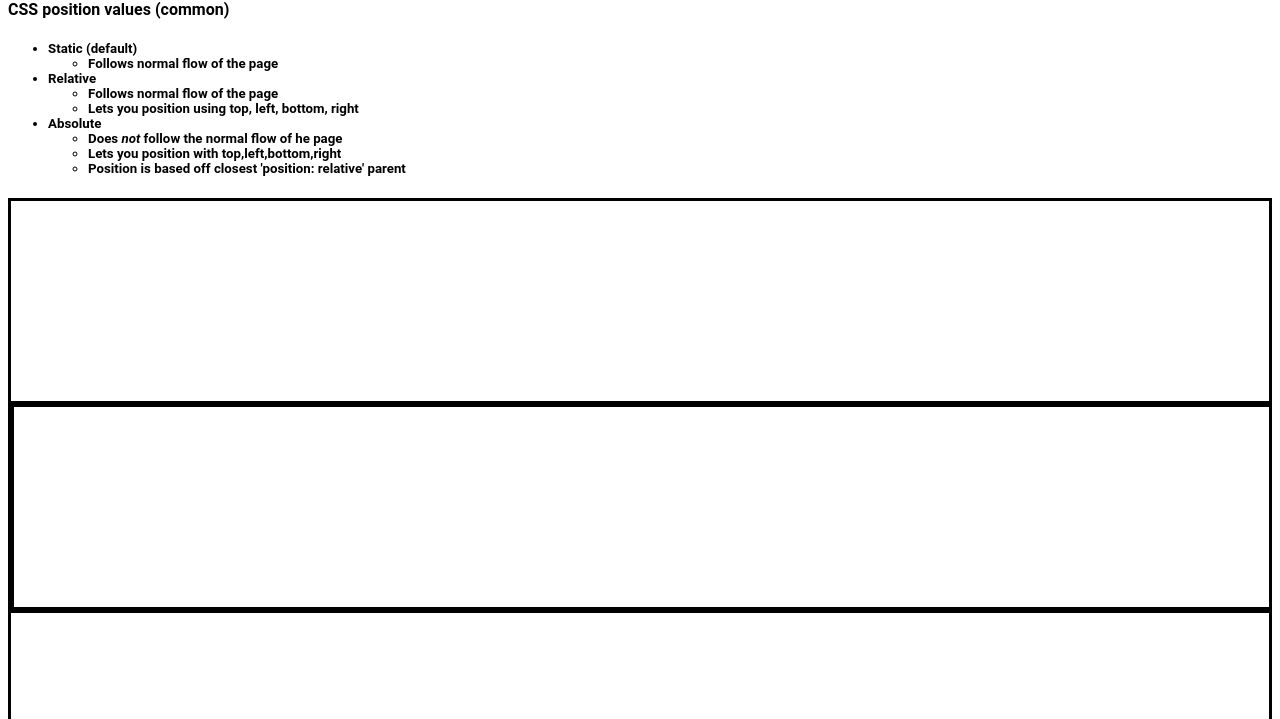
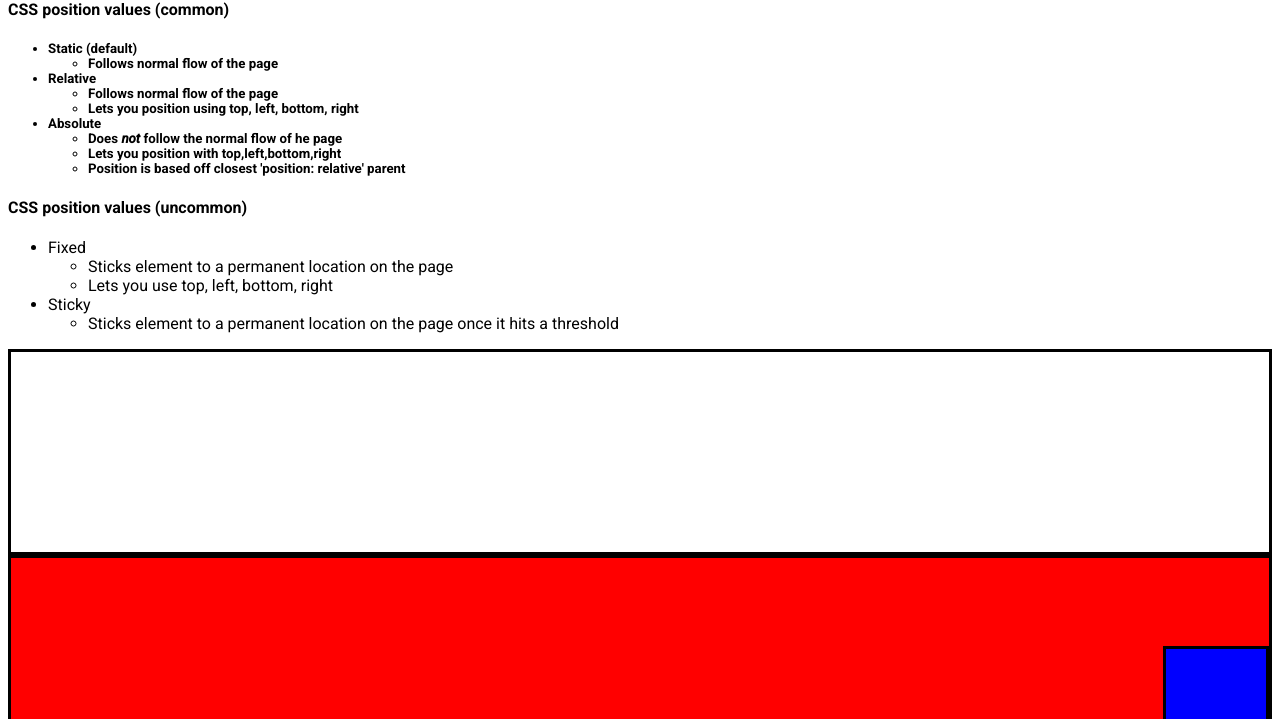
Before and after one commit to Besliu-Gherghescu-Andrei-Alexandru/Frontend-Practice, a plain HTML site: page CSS Course/Position.Html in a window 1280 px wide. Shown: the part 81-800 px from the top of the page. Drawn offline with Linux system fonts and the light colour scheme.

Commit message:
Add files via upload

```diff
--- /dev/null
+++ b/CSS Course/Media Queries.css
@@ -0,0 +1,35 @@
+div{
+    background-color: red;
+    color: white;
+    font-size: 24px;
+}
+
+@media (max-width: 1200px){
+    div{
+        font-size: 22px;
+    }
+}
+
+@media (max-width: 992px){
+    div{
+        font-size: 20px;
+    }
+}
+
+@media (max-width: 768px){
+    div{
+        font-size: 18px;
+    }
+}
+
+
+@media (max-width: 576px){
+    div{
+        font-size: 16px;
+    }
+}
+
+
+*{
+    font-family: 'Roboto',sans-serif;
+}
--- a/CSS Course/Position.Html
+++ b/CSS Course/Position.Html
@@ -6,6 +6,12 @@
     <meta name="viewport" content="width=device-width, initial-scale=1.0" />
     <title>Position</title>
     <link rel="stylesheet" href="./Position.css" />
+    <link rel="preconnect" href="https://fonts.googleapis.com" />
+    <link rel="preconnect" href="https://fonts.gstatic.com" crossorigin />
+    <link
+      href="https://fonts.googleapis.com/css2?family=Roboto:ital,wght@0,300;0,400;0,700;1,500&display=swap"
+      rel="stylesheet"
+    />
   </head>
   <body>
     <h1>Position</h1>
@@ -28,12 +34,32 @@
           <li>Position is based off closest 'position: relative' parent</li>
         </ul>
       </ul>
+      <h4>CSS position values (uncommon)</h4>
+      <ul>
+        <li>
+          Fixed
+          <ul>
+            <li>Sticks element to a permanent location on the page</li>
+            <li>Lets you use top, left, bottom, right</li>
+          </ul>
+        </li>
+        <li>
+          Sticky
+          <ul>
+            <li>
+              Sticks element to a permanent location on the page once it hits a
+              threshold
+            </li>
+          </ul>
+        </li>
+      </ul>
     </h5>
     <div></div>
-    <div class="red"></div>
+    <div class="red">
+      <div class="child"></div>
+    </div>
     <div></div>
     <div></div>
     <div></div>
-
   </body>
 </html>
--- a/CSS Course/Position.css
+++ b/CSS Course/Position.css
@@ -1,3 +1,7 @@
+body{
+    height: 200vh;
+}
+
 div{
     height: 200px;
     border: 3px solid black;
@@ -6,7 +10,19 @@ div{
 
 .red{
     background-color: red;
+    position: sticky;
+    width: 100%;
+    top: 100px;
+    left: 0;
+    box-sizing: border-box;
+}
+.child{
+    background-color: blue;
+    width: 100px;
+    height: 100px;
     position: absolute;
+    right: 0;
+    bottom: 0;
 }
 
 h1{
```
Also changed, not shown: CSS Course/Box Model.html (+6 -0 lines), CSS Course/Complex Properties.html (+6 -0 lines), CSS Course/Media Queries.html (added, +50 -0 lines), CSS Course/Specificity.html (+6 -0 lines).
